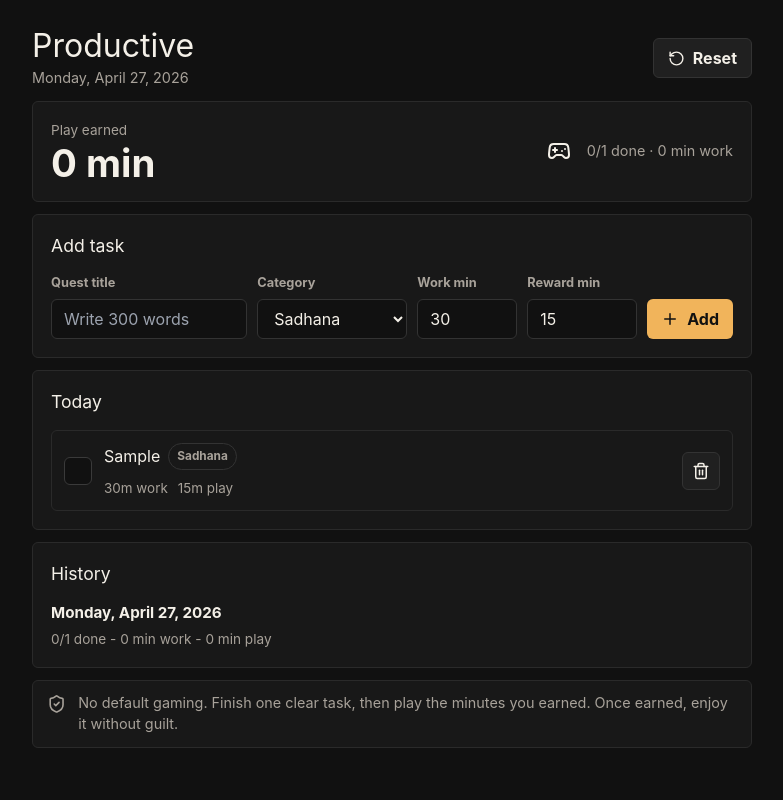
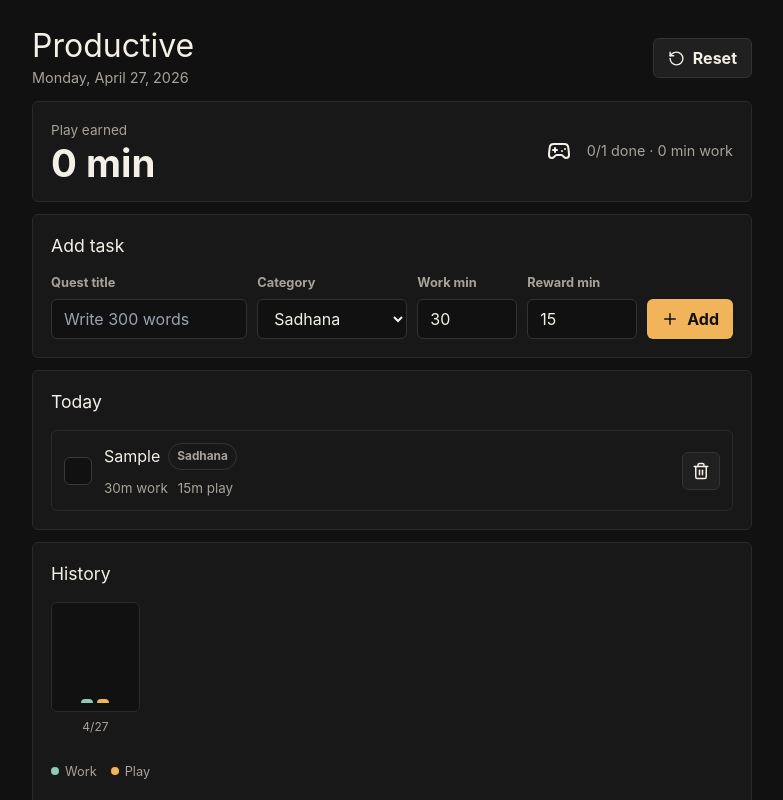
Before and after one commit to csstej/Productive, a React (Vite) app: page / in a window 1280 px wide. Both pictures are taken after typing "Sample" into the empty fields and a click on the button "Add". Shown: the top 800 px of the page, without its empty margins (248-1031 px from the left). Built offline with nearby package versions, Linux system fonts and the light colour scheme.

Commit message:
Add history progress chart

```diff
--- a/src/components/HistoryList.tsx
+++ b/src/components/HistoryList.tsx
@@ -6,6 +6,14 @@ type HistoryListProps = {
 };
 
 export function HistoryList({ history }: HistoryListProps) {
+  const chartDays = [...history].reverse().slice(-7);
+  const maxMinutes = Math.max(
+    1,
+    ...chartDays.map((day) =>
+      Math.max(day.stats.completedWorkMinutes, day.stats.gamingMinutesEarned),
+    ),
+  );
+
   return (
     <section className="panel">
       <h2>History</h2>
@@ -14,6 +22,52 @@ export function HistoryList({ history }: HistoryListProps) {
           No history yet. Add tasks today, then reset or come back tomorrow to
           see daily progress here.
         </p>
+      ) : null}
+      {chartDays.length > 0 ? (
+        <div className="history-chart" aria-label="Last 7 days progress">
+          {chartDays.map((day) => {
+            const workHeight = Math.max(
+              4,
+              Math.round((day.stats.completedWorkMinutes / maxMinutes) * 100),
+            );
+            const playHeight = Math.max(
+              4,
+              Math.round((day.stats.gamingMinutesEarned / maxMinutes) * 100),
+            );
+            const shortDate = new Intl.DateTimeFormat("en-US", {
+              month: "numeric",
+              day: "numeric",
+            }).format(new Date(`${day.date}T00:00:00`));
+
+            return (
+              <div className="chart-day" key={day.date}>
+                <div className="chart-bars">
+                  <span
+                    className="chart-bar chart-bar--work"
+                    style={{ height: `${workHeight}%` }}
+                    title={`${day.stats.completedWorkMinutes} min work`}
+                  />
+                  <span
+                    className="chart-bar chart-bar--play"
+                    style={{ height: `${playHeight}%` }}
+                    title={`${day.stats.gamingMinutesEarned} min play`}
+                  />
+                </div>
+                <small>{shortDate}</small>
+              </div>
+            );
+          })}
+        </div>
+      ) : null}
+      {chartDays.length > 0 ? (
+        <div className="chart-legend" aria-hidden="true">
+          <span>
+            <i className="legend-dot legend-dot--work" /> Work
+          </span>
+          <span>
+            <i className="legend-dot legend-dot--play" /> Play
+          </span>
+        </div>
       ) : null}
       <div className="history-list">
         {history.map((day) => (
--- a/src/styles/index.css
+++ b/src/styles/index.css
@@ -327,6 +327,83 @@ p {
   line-height: 1.45;
 }
 
+.history-chart {
+  display: grid;
+  grid-template-columns: repeat(7, minmax(0, 1fr));
+  gap: 10px;
+  min-height: 148px;
+  margin-bottom: 12px;
+}
+
+.chart-day {
+  display: grid;
+  grid-template-rows: 110px auto;
+  gap: 6px;
+  min-width: 0;
+}
+
+.chart-bars {
+  display: flex;
+  align-items: end;
+  justify-content: center;
+  gap: 4px;
+  height: 110px;
+  border: 1px solid #2a2a2a;
+  border-radius: 6px;
+  background: #111111;
+  padding: 8px;
+}
+
+.chart-bar {
+  display: block;
+  width: 12px;
+  min-height: 4px;
+  border-radius: 999px 999px 3px 3px;
+}
+
+.chart-bar--work {
+  background: #8ccbb7;
+}
+
+.chart-bar--play {
+  background: #f1b45b;
+}
+
+.chart-day small {
+  color: #a8a29a;
+  font-size: 0.75rem;
+  text-align: center;
+}
+
+.chart-legend {
+  display: flex;
+  gap: 14px;
+  margin-bottom: 16px;
+  color: #a8a29a;
+  font-size: 0.8rem;
+}
+
+.chart-legend span {
+  display: inline-flex;
+  align-items: center;
+  gap: 6px;
+}
+
+.legend-dot {
+  display: inline-block;
+  width: 8px;
+  height: 8px;
+  border-radius: 50%;
+}
+
+.legend-dot--work {
+  background: #8ccbb7;
+}
+
+.legend-dot--play {
+  background: #f1b45b;
+}
+
 .history-item {
   border-top: 1px solid #2a2a2a;
   padding-top: 10px;
```
